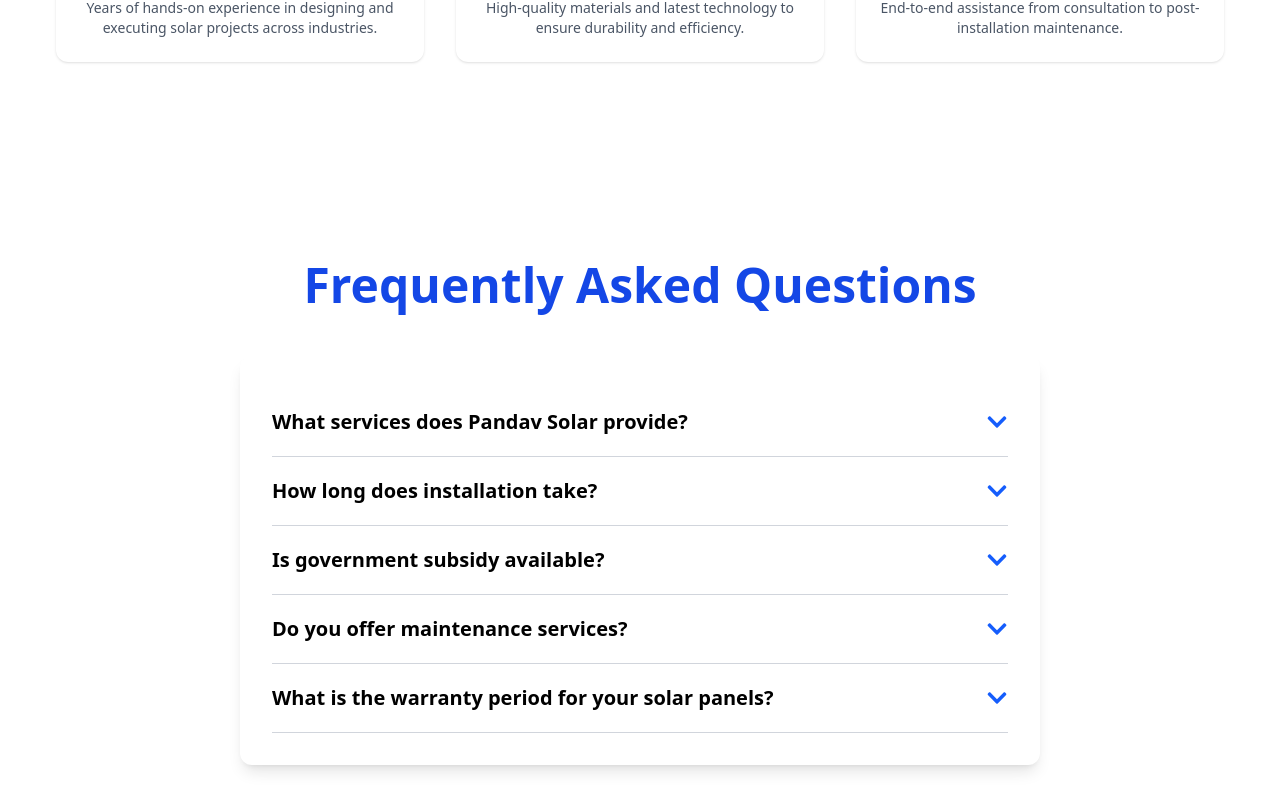
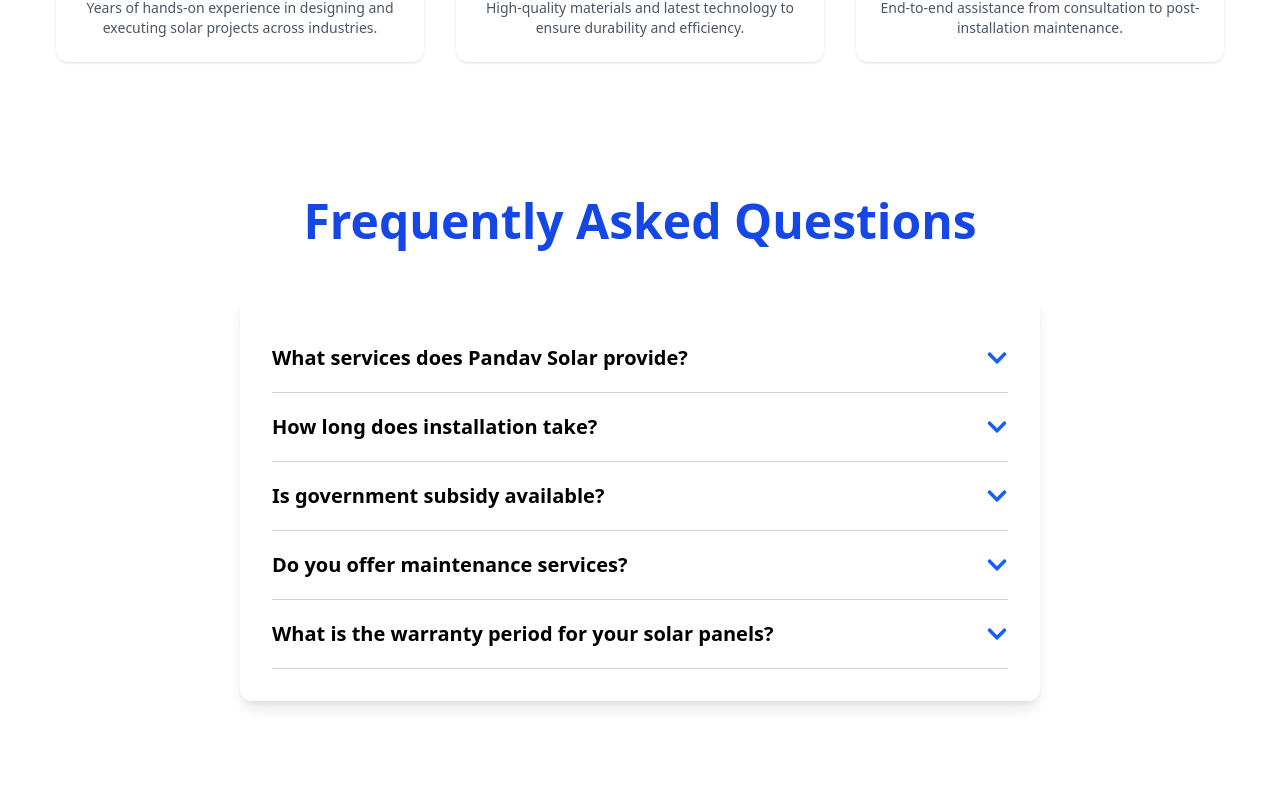
Before and after one commit to devang99099/Pandav-solar, a React (Vite) app: page / in a window 1280 px wide. Shown: the part 3439-4240 px from the top of the page. Built offline with nearby package versions, Linux system fonts and the light colour scheme.

Commit message:
change in home

```diff
--- a/src/pages/Home.jsx
+++ b/src/pages/Home.jsx
@@ -50,12 +50,12 @@
         <h2 className="text-5xl font-bold">Our Services</h2>
         <Servicessec />
       </div>
-      <div className=" mx-auto px-4 sm:px-6 lg:px-8 md:py-8 py-4  text-center">
+      <div className=" mx-auto px-4 sm:px-6 lg:px-8 md:pt-8  text-center">
         <h2 className="text-5xl font-bold">About </h2>
         <AboutSec />
       </div>
 
-      <div className=" mx-auto px-4 sm:px-6 lg:px-8 md:py-8 py-4 text-center">
+      <div className=" mx-auto px-4 sm:px-6 lg:px-8  text-center">
         <FAQ />
       </div>
 
```
